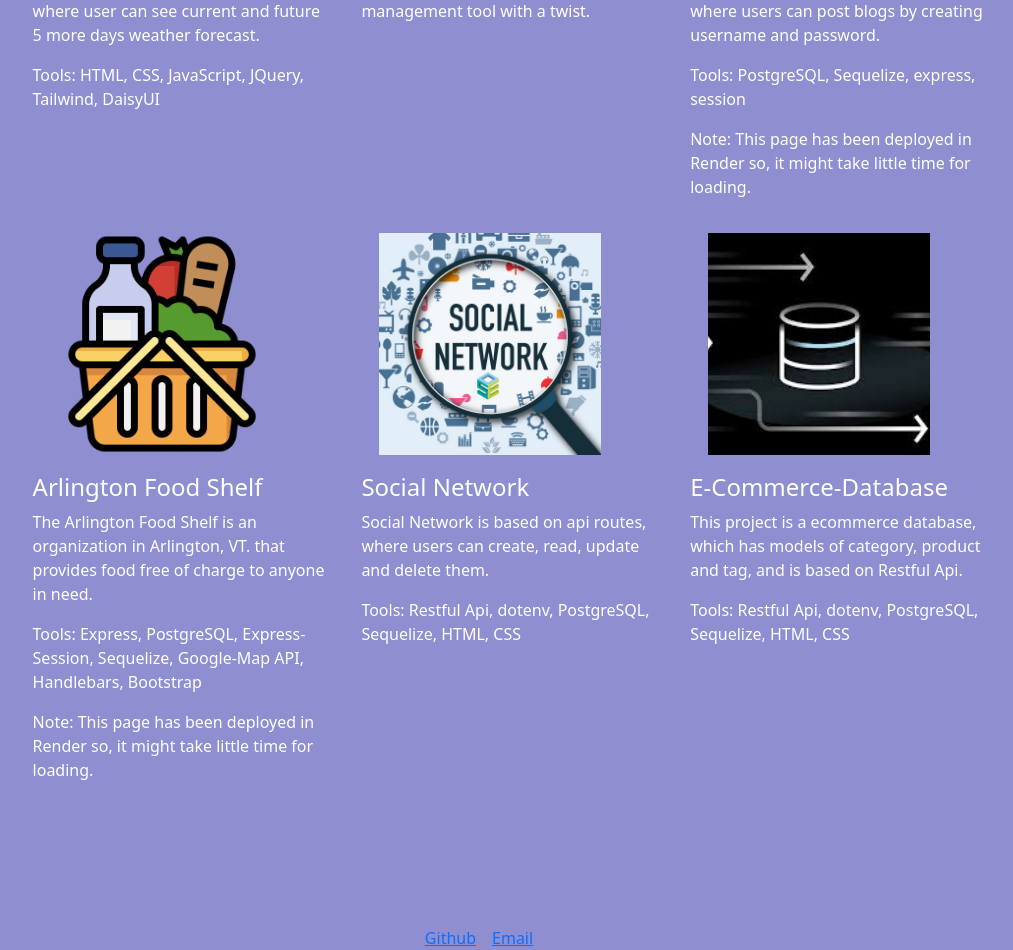
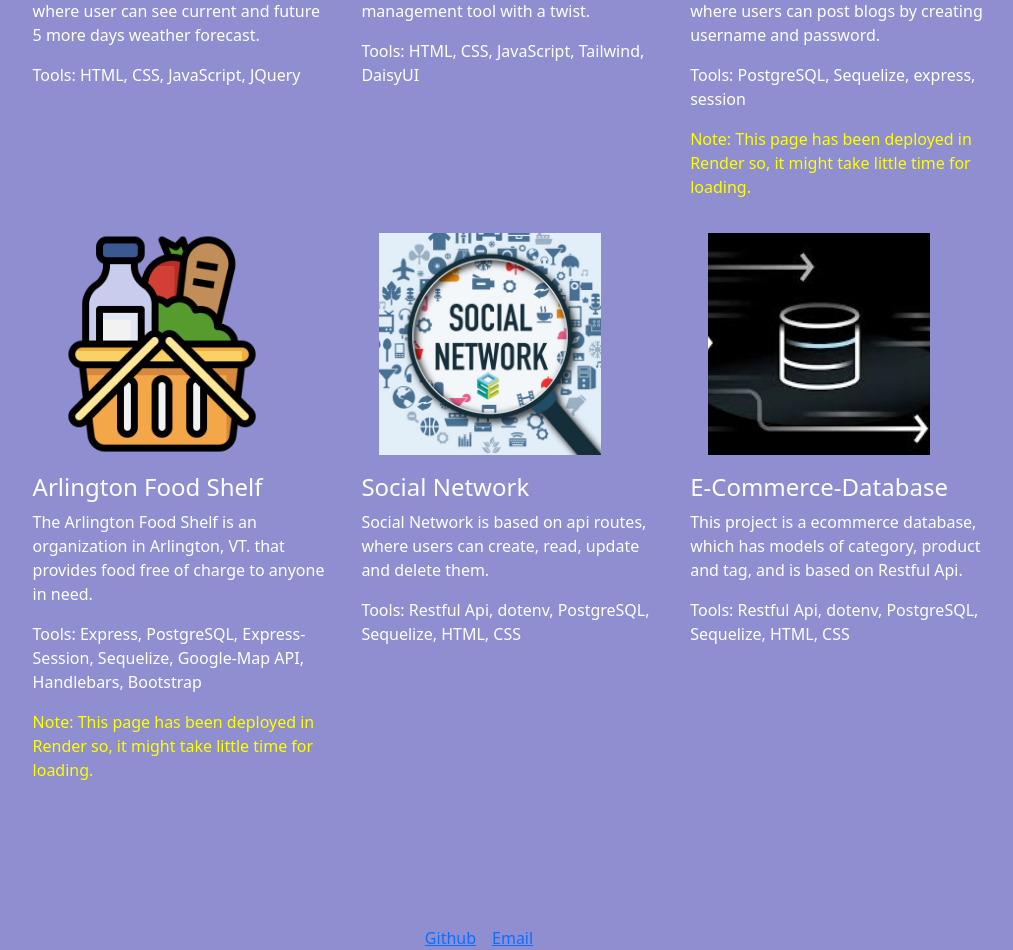
Before and after one commit to Pematamang111/Portfolio, a React (Vite) app: page /profile in a window 1280 px wide. Shown: the part 400-1350 px from the top of the page, without its empty margins (161-1174 px from the left). Built offline with nearby package versions, Linux system fonts and the light colour scheme.

Commit message:
add yellow for note class

```diff
--- a/src/pages/ProfilePage.jsx
+++ b/src/pages/ProfilePage.jsx
@@ -19,7 +19,7 @@ export default function ProfilePage() {
 					Weather Dashboard is a webpage where user can see current and future 5
 					more days weather forecast.
 				</p>
-				<p>Tools: HTML, CSS, JavaScript, JQuery, Tailwind, DaisyUI</p>
+				<p>Tools: HTML, CSS, JavaScript, JQuery</p>
 			</div>
 			<div className="recharge">
 				<a href="https://stewpra.github.io/R3Charge/">
@@ -27,6 +27,7 @@ export default function ProfilePage() {
 				</a>
 				<h4>R3Charge</h4>
 				<p> R3Charge is the ultimate time management tool with a twist.</p>
+				<p>Tools: HTML, CSS, JavaScript, Tailwind, DaisyUI</p>
 			</div>
 			<div className="blog">
 				<a href="https://tech-blog-sxgv.onrender.com/">
@@ -38,7 +39,7 @@ export default function ProfilePage() {
 					creating username and password.
 				</p>
 				<p>Tools: PostgreSQL, Sequelize, express, session</p>
-				<p>
+				<p className="note">
 					Note: This page has been deployed in Render so, it might take little
 					time for loading.
 				</p>
@@ -56,7 +57,7 @@ export default function ProfilePage() {
 					Tools: Express, PostgreSQL, Express-Session, Sequelize, Google-Map
 					API, Handlebars, Bootstrap
 				</p>
-				<p>
+				<p className="note">
 					Note: This page has been deployed in Render so, it might take little
 					time for loading.
 				</p>
--- a/src/pages/profilePage.css
+++ b/src/pages/profilePage.css
@@ -38,3 +38,7 @@
 	height: 15rem;
 	margin: 1rem 3rem;
 }
+
+.note {
+	color: yellow;
+}
```
